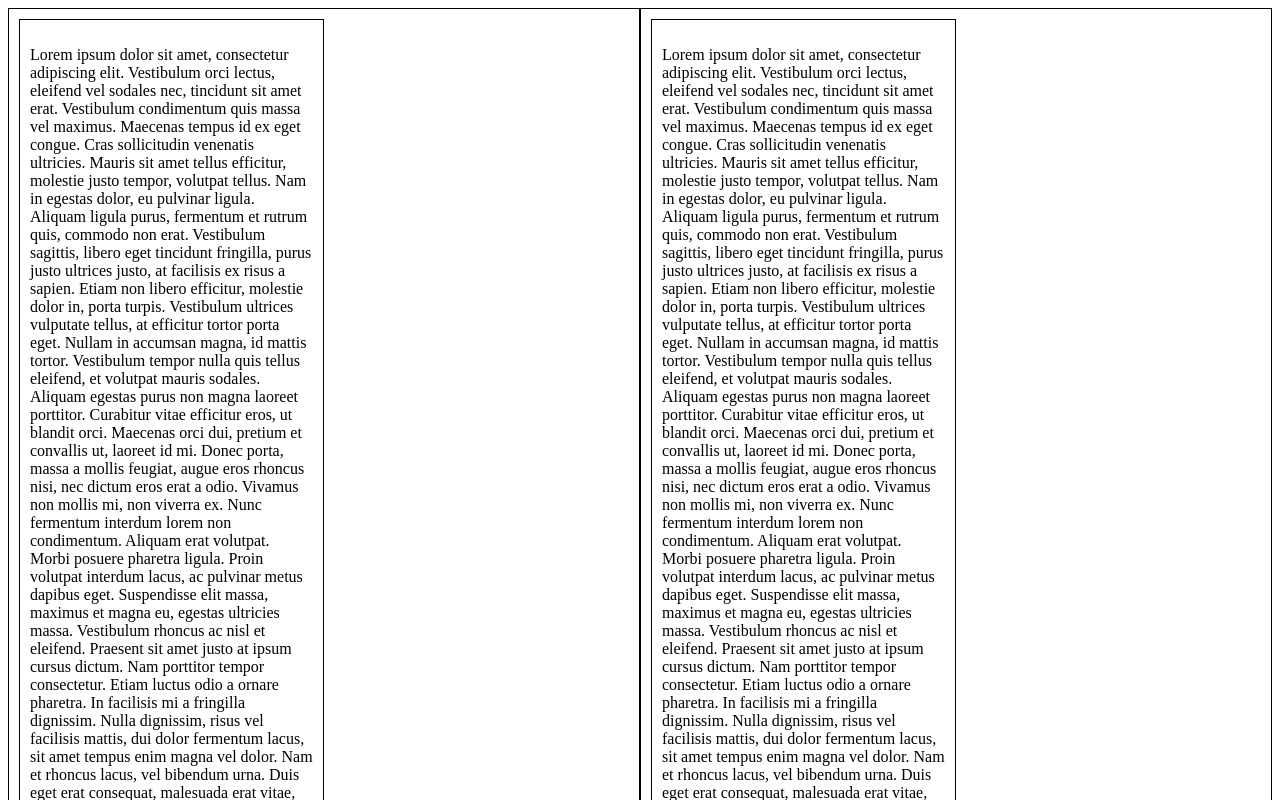
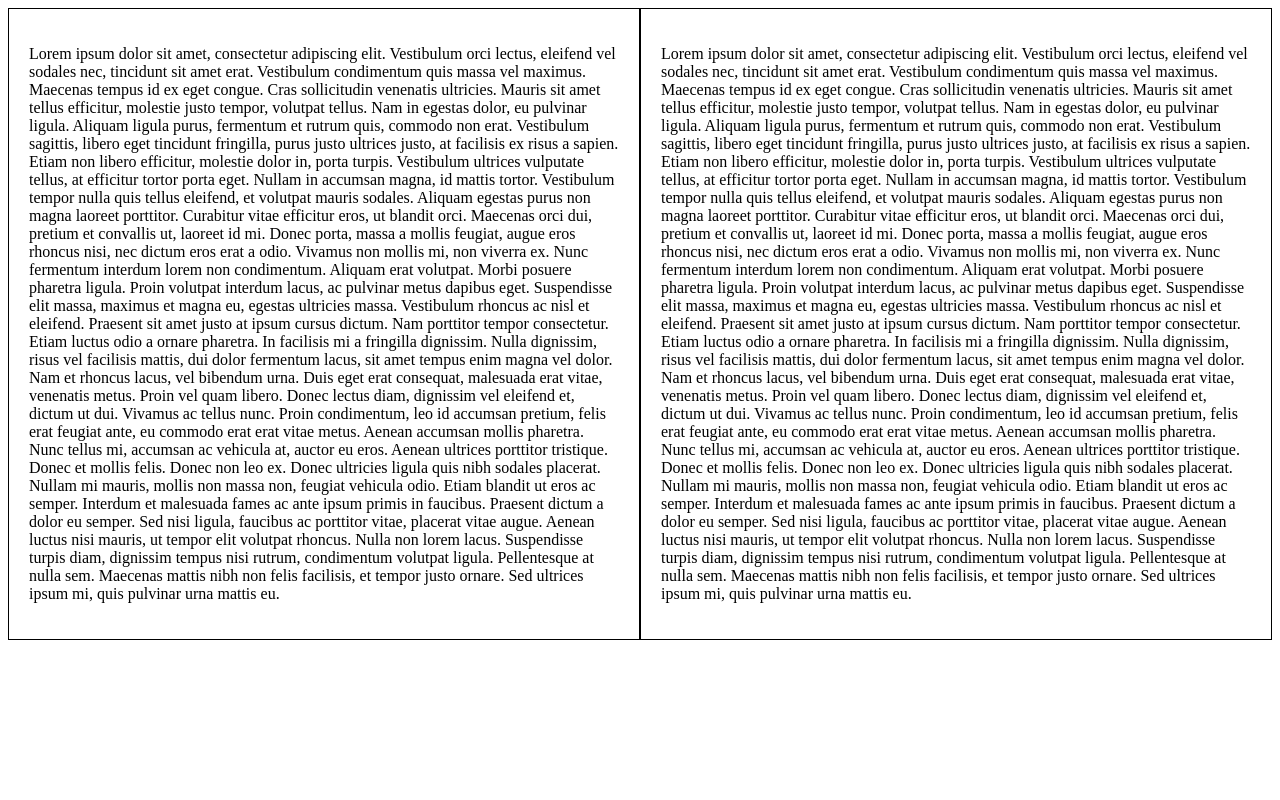
Before and after one commit to milanyserbyt/webdevelopment, a plain HTML site: page Labo8/loremIpsumExtra.html in a window 1280 px wide. Shown: the top 800 px of the page. Drawn offline with Linux system fonts and the light colour scheme.

Commit message:
labo8
laatste fix, twee warnings in loremIpsum html

```diff
--- a/CSS/labo8/loremIpsum.css
+++ b/CSS/labo8/loremIpsum.css
@@ -1,4 +1,4 @@
-div {
+div.loremIpsum {
     box-sizing: border-box;
     width: 50%;
     border: 1px solid black;
--- a/Labo8/loremIpsumExtra.html
+++ b/Labo8/loremIpsumExtra.html
@@ -6,7 +6,7 @@
     <link rel="stylesheet" href="../CSS/labo8/loremIpsum.css">
 </head>
 <body>
-<div>
+<div class="loremIpsum">
     <div class="extra">
     <p>
         Lorem ipsum dolor sit amet, consectetur adipiscing elit. Vestibulum orci lectus, eleifend vel sodales nec,
@@ -56,7 +56,7 @@
     </p>
     </div>
 </div>
-<div>
+<div class="loremIpsum">
     <div class="extra">
     <p>
         Lorem ipsum dolor sit amet, consectetur adipiscing elit. Vestibulum orci lectus, eleifend vel sodales nec,
```
Also changed, not shown: Labo8/loremIpsum.html (+2 -2 lines).
